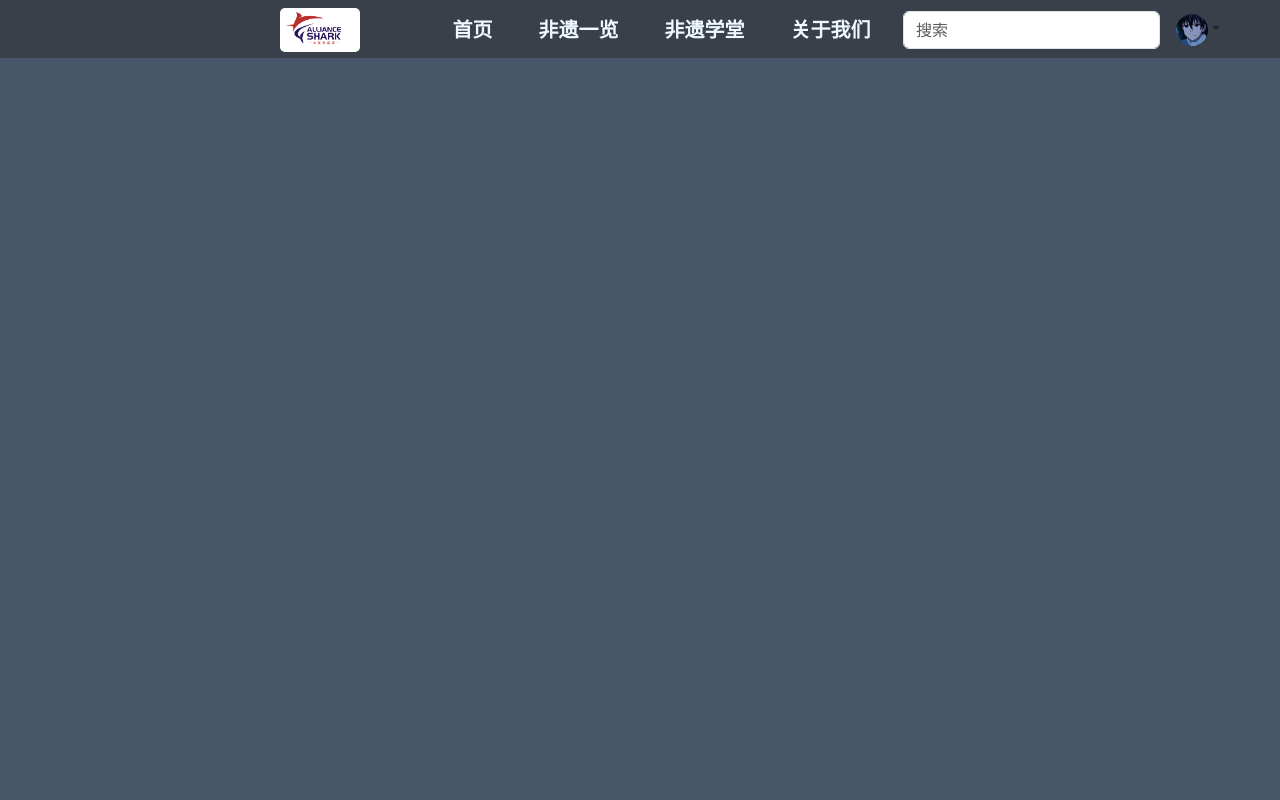
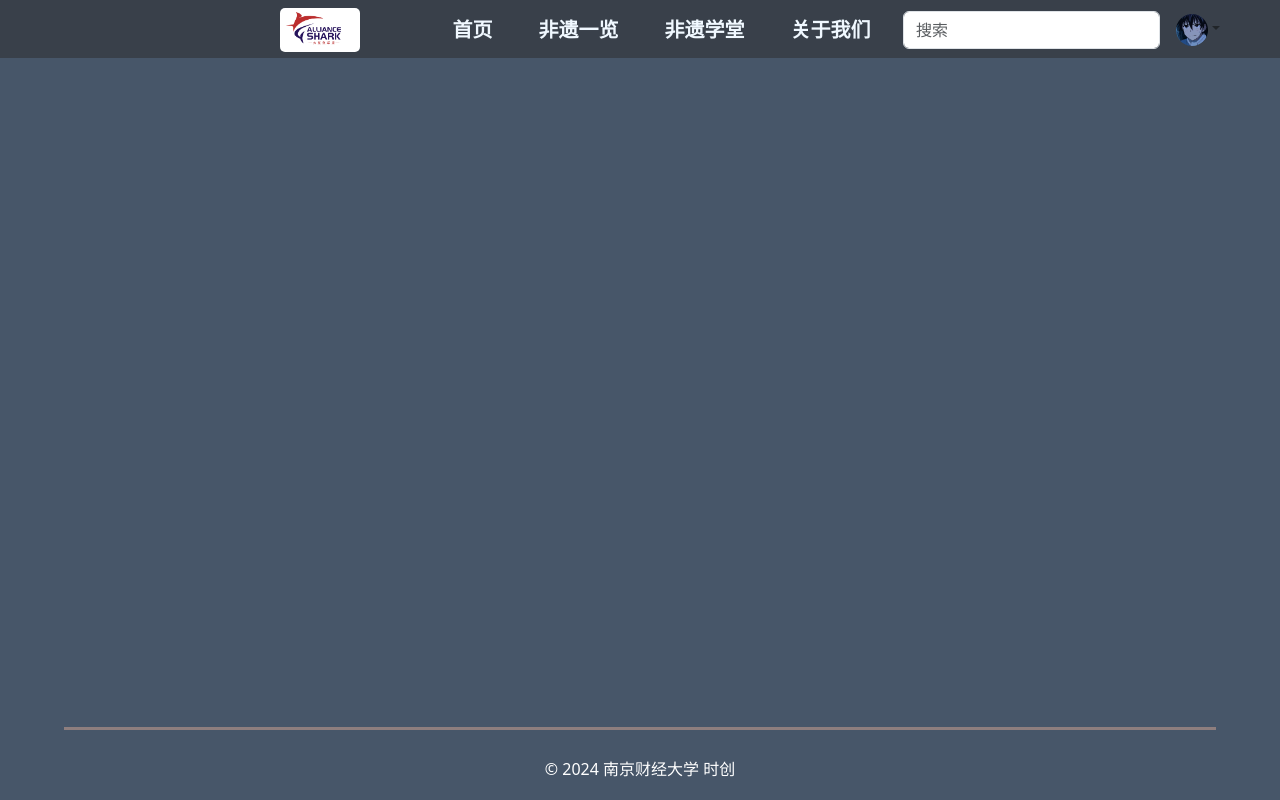
Before and after one commit to Sakury71/pc-project, a Vue app: page /article in a window 1280 px wide. Built offline with nearby package versions, Linux system fonts and the light colour scheme.

Commit message:
主体框架第二次提交

```diff
--- a/src/components/Footer/Footer.vue
+++ b/src/components/Footer/Footer.vue
@@ -1,11 +1,10 @@
 <script setup>
-
 </script>
 
 <template>
   <div class="Footer-container">
     <div class="main-line"></div>
-    <p class=" ">© 2024 南京财经大学 时创</p>
+    <p class="footer-font">© 2024 南京财经大学 时创</p>
   </div>
 </template>
 
@@ -30,8 +29,16 @@
   background-repeat: repeat;
   background-attachment: scroll;
   background-clip: border-box;
-  background-color: rgb(93, 90, 90);
+  background-color: rgb(142, 126, 126);
   background-origin: padding-box;
   background-size: auto;
 }
+
+.footer-font {
+  font-size: 16px;
+  font-weight: 500;
+  line-height: 1.8;
+  text-align: center;
+  padding: 0;
+}
 </style>
--- a/src/views/AboutView.vue
+++ b/src/views/AboutView.vue
@@ -1,11 +1,18 @@
 <script setup>
 import Header from '@/components/Header/Header.vue'
+import Footer from "@/components/Footer/Footer.vue";
 </script>
 <template>
   <div class="about-container">
     <!-- 页面导航条 -->
     <div>
       <Header></Header>
+    </div>
+    <!-- 页面内容 -->
+    <div></div>
+    <!-- 页脚 -->
+    <div id="sticky-footer">
+      <Footer style="background-color: #475669;"></Footer>
     </div>
   </div>
 </template>
@@ -17,4 +24,10 @@ import Header from '@/components/Header/Header.vue'
   height: 100vh;
   overflow: hidden;
 }
+
+#sticky-footer {
+  position: absolute;
+  bottom: 0;
+  width: 100%;
+}
 </style>
--- a/src/views/ArticleIndexView.vue
+++ b/src/views/ArticleIndexView.vue
@@ -1,11 +1,18 @@
 <script setup>
 import Header from '@/components/Header/Header.vue'
+import Footer from "@/components/Footer/Footer.vue";
 </script>
 <template>
   <div class="article-container">
     <!-- 页面导航条 -->
     <div>
       <Header></Header>
+    </div>
+    <!-- 页面内容 -->
+    <div></div>
+    <!-- 页脚 -->
+    <div id="sticky-footer">
+      <Footer style="background-color: #475669;"></Footer>
     </div>
   </div>
 </template>
@@ -17,4 +24,10 @@ import Header from '@/components/Header/Header.vue'
   height: 100vh;
   overflow: hidden;
 }
+
+#sticky-footer {
+  position: absolute;
+  bottom: 0;
+  width: 100%;
+}
 </style>
--- a/src/views/VideoIndexView.vue
+++ b/src/views/VideoIndexView.vue
@@ -1,11 +1,18 @@
 <script setup>
 import Header from '@/components/Header/Header.vue'
+import Footer from "@/components/Footer/Footer.vue";
 </script>
 <template>
   <div class="video-container">
     <!-- 页面导航条 -->
     <div>
       <Header></Header>
+    </div>
+    <!-- 页面内容 -->
+    <div></div>
+    <!-- 页脚 -->
+    <div id="sticky-footer">
+      <Footer style="background-color: #475669;"></Footer>
     </div>
   </div>
 </template>
@@ -17,4 +24,10 @@ import Header from '@/components/Header/Header.vue'
   height: 100vh;
   overflow: hidden;
 }
+
+#sticky-footer {
+  position: absolute;
+  bottom: 0;
+  width: 100%;
+}
 </style>
```
